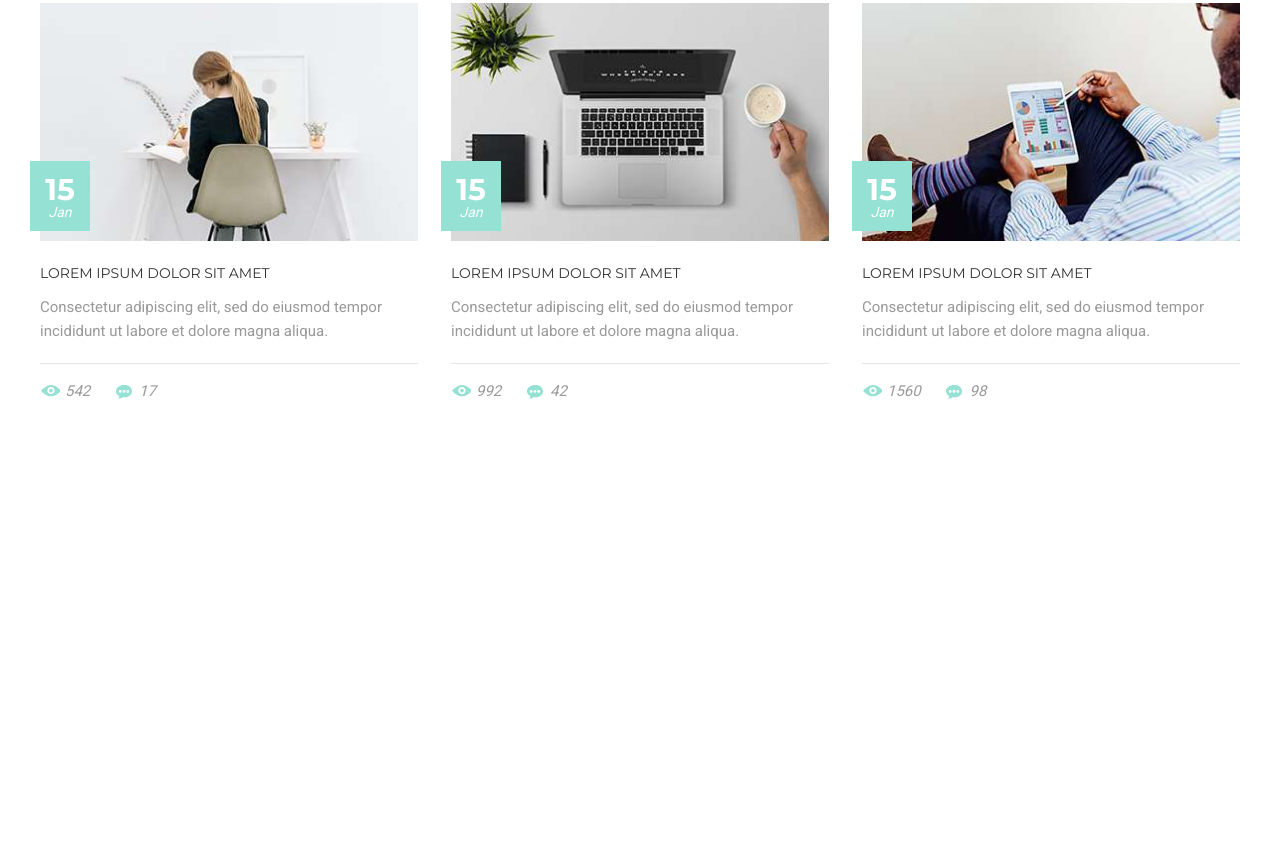
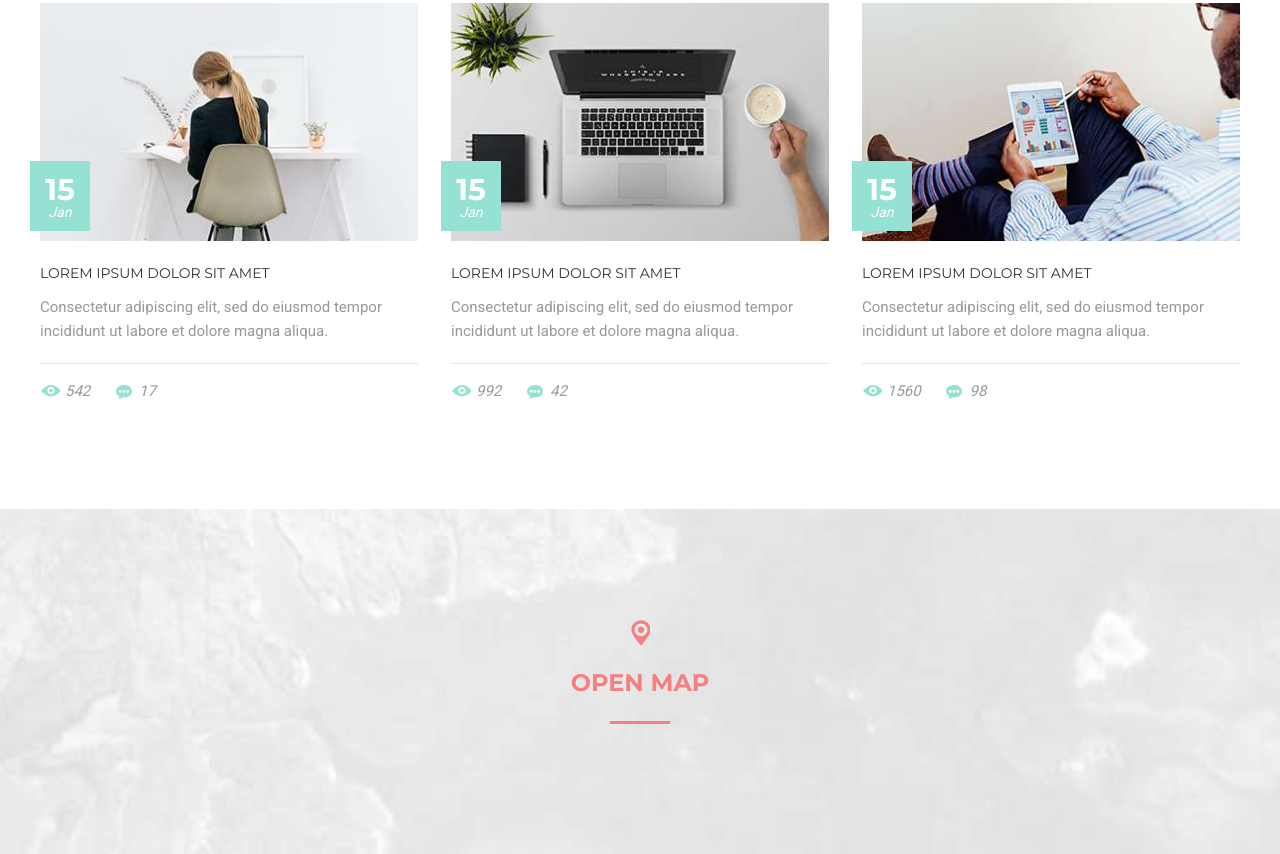
Before and after one commit to ronnika/MoGo, a website built with Parcel: page src/index.html in a window 1280 px wide. Shown: the part 8317-9171 px from the top of the page. Before the commit the page ends 8826 px from the top, so only its background shows below. Built offline with nearby package versions, Linux system fonts and the light colour scheme.

Commit message:
feat: start map section

```diff
--- a/src/assets/styles/main.scss
+++ b/src/assets/styles/main.scss
@@ -268,6 +268,10 @@ hr {
      }
      &--clients {
         background: url(../img/clients/bg.jpg) center no-repeat;
+        background-size: cover;
+     }
+     &--map {
+        background: url(../img/map/map.jpg) center no-repeat;
         background-size: cover;
      }
 
@@ -924,4 +928,40 @@ hr {
         }
     }
 
+
+
 }
+
+.map {
+    background-image: url(../img/map/map.jpg) cover no-repeat;
+
+    &__header {
+        text-align: center;
+        text-transform: uppercase;
+        &::before {
+            content: "";
+            display: block;
+            height: 26px;
+            width: 20px;
+            background: url(../img/map/pin.svg) no-repeat;
+            margin: 0 auto 20px auto;
+        }
+        &::after {
+            content: "";
+            display: block;
+            width: 60px;
+            height: 3px;
+            margin: 20px auto 20px;
+
+            background-color: $baseRed;
+        }
+
+    }
+    &__title {
+        line-height: 1;
+        font-size: 24px;
+        font-weight: 700;
+        color: $baseRed;
+        text-decoration: none;
+    }
+}
--- a/src/index.html
+++ b/src/index.html
@@ -634,6 +634,17 @@
         </div>
     </section>
 
+    <section class="section section--map">
+        <div class="container">
+            <div class="map">
+                <h2 class="map__header">
+                    <a href="#" class="map__title">Open Map</a>
+                </h2>
+            </div>
+        </div>
+
+    </section>
+
 
     <script src="./index.js"></script>
 </body>
```
Also changed, not shown: src/assets/img/map/pin.svg (added).
